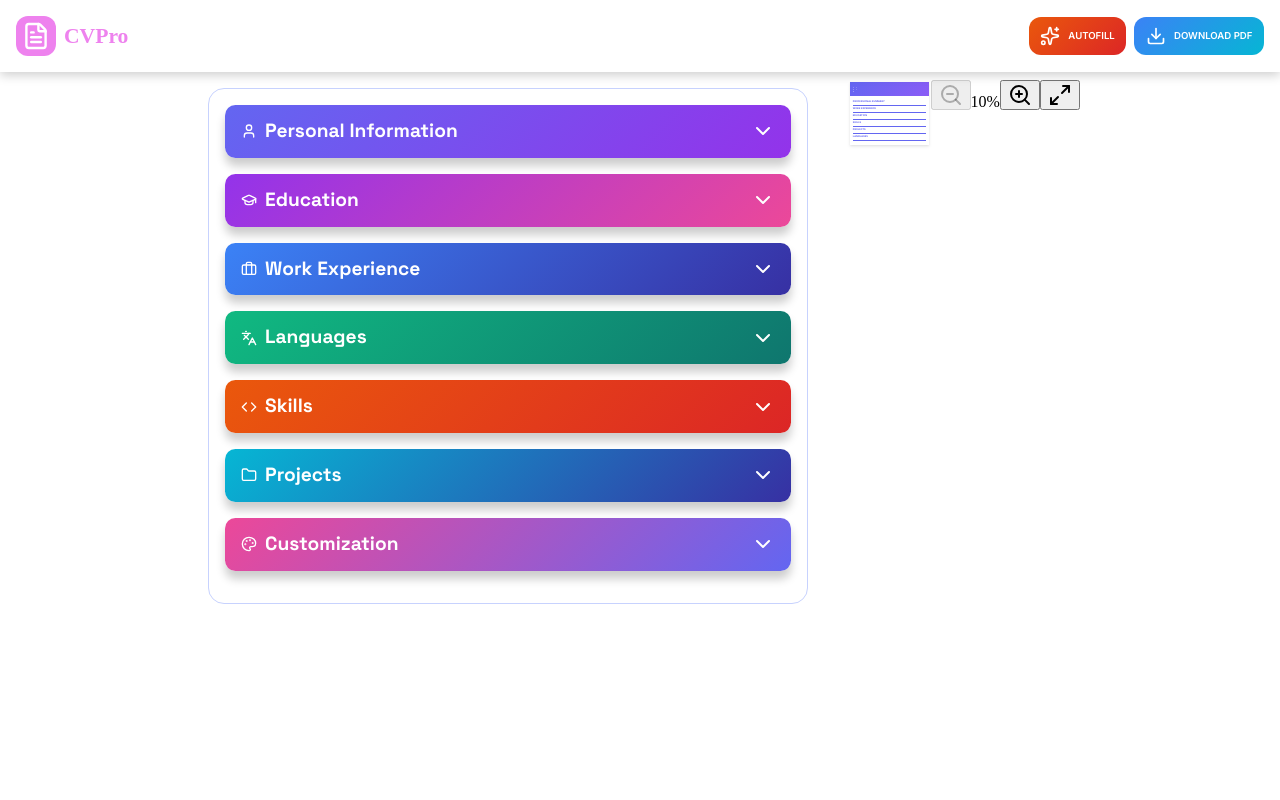
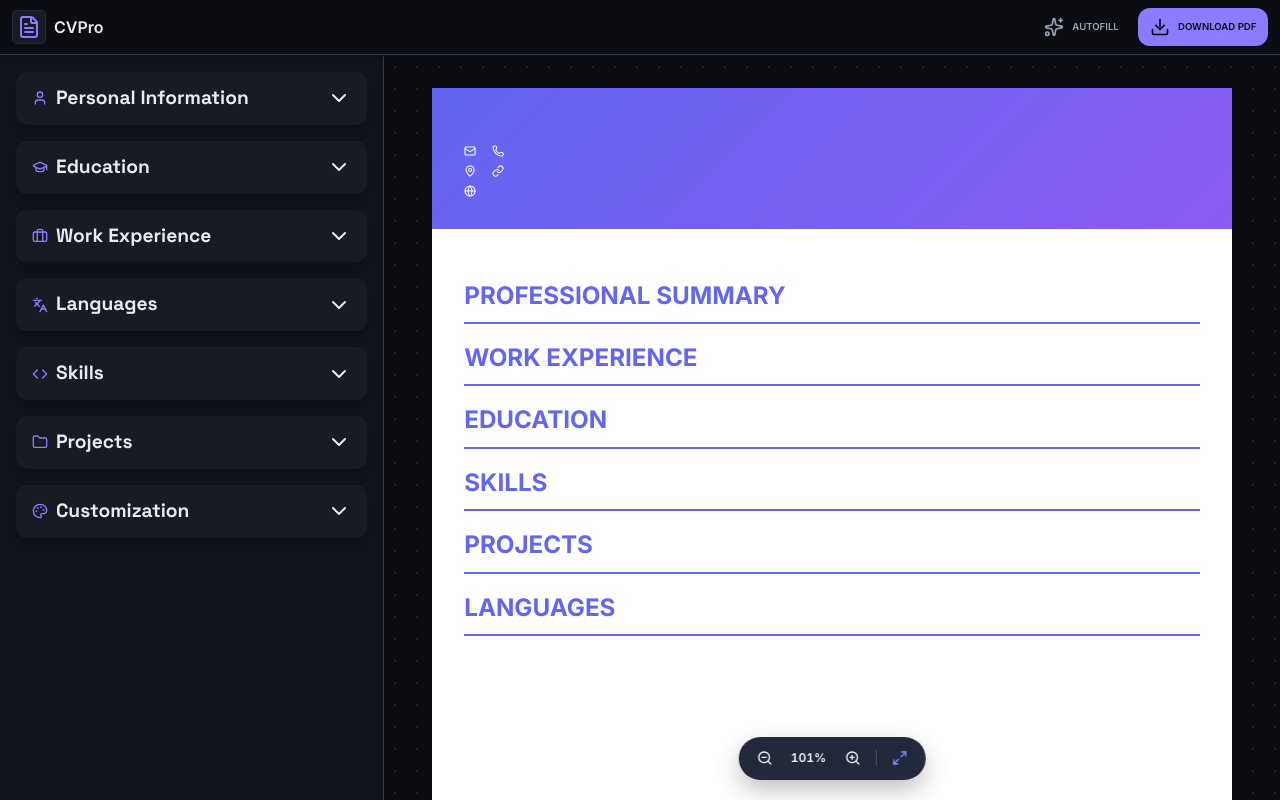
Before and after one commit to RbsDeveloper/odin-project-cv-builder, a React (Vite) app: page / in a window 1280 px wide. Built offline with nearby package versions, Linux system fonts and the light colour scheme.

Commit message:
style: refresh the editor and workspace theme

```diff
--- a/src/styles/App.css
+++ b/src/styles/App.css
@@ -1,6 +1,20 @@
 @import url('https://fonts.googleapis.com/css2?family=Inter:opsz,wght@14..32,400..700&family=Lato:wght@400;500;600;700&family=Montserrat:wght@400..700&family=Open+Sans:wght@400..700&family=Poppins:wght@400;500;600;700&family=Roboto:wght@400..700&family=Space+Grotesk:wght@400..700&display=swap');
 
 :root {
+
+  --bg: #0b0d12;
+  --surface: #11141b;
+  --surface-2: #171b24;
+  --surface-3: #1e232e;
+  --border: #242a36;
+  --border-strong: #323a4a;
+  --text: #e8eaf0;
+  --text-muted: #9aa3b4;
+  --text-faint: #646c7e;
+  --accent: #8b7bff;
+  --accent-strong: #a597ff;
+  --success: #3ddc97;
+  --danger: #ff6b6b;
 
   --primary-indigo-purple: #6366f1;
   --secondary-indigo-purple: #9333EA;
--- a/src/styles/forms.css
+++ b/src/styles/forms.css
@@ -1,8 +1,6 @@
 .editor-wrapper {
     padding: 1rem;
-    border: 1px solid #C7D2FE;
-    border-radius: 1rem;
-    margin: 0.5rem;
+    background-color: var(--surface);
 }
 
 .accordion {
@@ -13,34 +11,8 @@
     overflow: hidden;
     box-shadow: 0 8px 10px rgba(0, 0, 0, 0.2);
     border: none;
-}
-
-.accordion_personalInfo .accordion_header {
-    background: linear-gradient(135deg, var(--primary-indigo-purple), var(--secondary-indigo-purple));
-}
-
-.accordion_education .accordion_header {
-    background: linear-gradient(135deg, var(--secondary-indigo-purple), var(--secondary-rose-pink));
-}
-
-.accordion_work .accordion_header {
-    background: linear-gradient(135deg, var(--primary-blue-ocean), var(--secondary-navy));
-}
-
-.accordion_languages .accordion_header {
-    background: linear-gradient(135deg, var(--primary-emerald-green), var(--secondary-emerald-green));
-}
-
-.accordion_skills .accordion_header {
-    background: linear-gradient(135deg, var(--primary-orange-sunset), var(--secondary-orange-sunset));
-}
-
-.accordion_projects .accordion_header {
-    background: linear-gradient(135deg, var(--secondary-blue-ocean), var(--secondary-navy));
-}
-
-.accordion_customization .accordion_header {
-    background: linear-gradient(135deg, var(--secondary-rose-pink), var(--primary-indigo-purple));
+    font-family: 'Inter', sans-serif;
+    background-color: var(--surface-2);
 }
 
 .accordion_header, .accordion_header h2 {
@@ -49,7 +21,7 @@
 }
 
 .accordion_header {
-    color: #fff;
+    color: var(--text);
     justify-content: space-between;
     width: 100%;
     font-size: .8rem;
@@ -66,6 +38,7 @@
 h2 svg {
     width: 1rem;
     height: 1rem;
+    color: var(--accent);
 }
 
 .chevron {
@@ -84,9 +57,10 @@ h2 svg {
 /*Personal info card*/
 
 .image_selector {
-    background-color: #eef2ff;
-    border: 1px solid #C7D2FE;
-    padding: 1rem;
+    background-color: var(--surface);
+    color: var(--text);
+    border: 1px solid var(--border);
+    padding: .5rem;
     border-radius: .5rem;
     display: flex;
     justify-content: center;
@@ -102,7 +76,6 @@ h2 svg {
 
 .image_selector fieldset {
     display: flex;
-    flex-direction: column;
     align-items: center;
     border: none;
     width: 100%;
@@ -111,6 +84,8 @@ h2 svg {
 
 .image_selector fieldset input {
     width: 100%;
+    color: var(--text);
+    border-color: var(--border);
 }
 
 .personal_info_fields {
@@ -118,13 +93,19 @@ h2 svg {
     flex-direction: column;
     gap: .5rem;
     border: none;
-    font-family: 'Inter', sans-serif;
 }
 
 .personal_info_fields label {
     display: flex;
     align-items: center;
     gap: .5rem;
+    color: var(--text-faint);
+}
+
+.personal_info_fields input, .personal_info_fields textarea {
+    background-color: var(--surface);
+    color: var(--text);
+    border-color: var(--border-strong);
 }
 
 .personal_info_fields svg.lucide {
@@ -137,7 +118,8 @@ h2 svg {
     width: 5rem;
     height: 5rem;
     border-radius: 50%;
-    background: linear-gradient(250deg, var(--primary-indigo-purple), var(--secondary-indigo-purple));
+    background: transparent;
+    border: 1px solid var(--border-strong);
     display: flex;
     justify-content: center;
     align-items: center;
@@ -146,62 +128,111 @@ h2 svg {
 }
 
 #upload_btn {
-    background-color: #fff;
-    color: var(--primary-indigo-purple);
+    background-color: var(--surface-3);
+    color: var(--accent);
     width: 100%;
     display: flex;
     align-items: center;
     justify-content: center;
     gap: .5rem;
-    padding: .35rem 2rem;
-    border-radius: .7rem;
-    border: 1px solid #C7D2FE;
+    padding: .2rem;
+    border-radius: .3rem;
+    border: 1px solid var(--border);
     font-size: .85rem;
+    font-weight: 600;
+    cursor: pointer;
+    transition:
+        color 180ms ease,
+        background-color 180ms ease,
+        border-color 180ms ease,
+}
+
+#upload_btn:hover {
+    background: var(--surface);
+    border-color: var(--primary-indigo-purple);
 }
 
 #upload_btn svg.lucide {
     width: 1rem;
     height: 1rem;
+    transition: transform 180ms ease;
+}
+
+#upload_btn:hover svg.lucide {
+    transform: translateY(-2px) scale(1.08);
+}
+
+#upload_btn:active {
+    background: #e0e7ff;
+    box-shadow: 0 2px 5px rgb(99 102 241 / 15%);
+    transform: translateY(0) scale(.98);
+}
+
+#upload_btn:focus-visible {
+    outline: 3px solid rgb(99 102 241 / 35%);
+    outline-offset: 3px;
+}
+
+@media (prefers-reduced-motion: reduce) {
+    #upload_btn,
+    #upload_btn svg.lucide {
+        transition: none;
+    }
+
+    #upload_btn:hover,
+    #upload_btn:hover svg.lucide,
+    #upload_btn:active {
+        transform: none;
+    }
 }
 
 
 .card {
-    border: 1px solid #c7d2fe;
+    border: 1px solid var(--border-strong);
     border-radius: .5rem;
     margin-block: 1rem;
+    background-color: var(--surface);
 }
 
 .card_header {
     display: flex;
     justify-content: space-between;
     align-items: center;
-    background-color: #e0e7ff;
     padding: .5rem 1rem;
-    font-size: .65rem;
-    font-family: "Inter", sans-serif;
-    color: #111827;
+    font-size: .5rem;
+    color: var(--text);
+    border-bottom: 1px solid var(--border-strong);
 }
 
 input, select {
-    font-family: 'Inter', sans-serif;
     padding: .25rem .5rem;
     border-radius: .5rem;
-    border: 1px solid #d1d5db;
-    background: transparent;
+    border: 1px solid var(--border-strong);
+    background:  var(--bg);
     font-size: .85rem;
+    color: var(--text);
 }
 
 textarea {
     resize: none;
     padding: .5rem;
     border-radius: .5rem;
-    border: 1px solid lightgray;
-    background: transparent;
+    border: 1px solid var(--border-strong);
+    background: var(--bg);
+    color: var(--text);
+}
+
+input:focus-visible,
+select:focus-visible,
+textarea:focus-visible {
+  outline: none;
+  outline-offset: 2px;
+  border-color: var(--accent);
 }
 
 .card_body {
     padding: 1rem;
-    background-color: #eef2ff;
+    border-radius: 0.5rem;
 }
 
 .card_body form {
@@ -210,8 +241,7 @@ textarea {
 }
 
 .card_body label {
-    color:#4b5563;
-    font-family: 'Inter', sans-serif;
+    color: var(--text-faint);
     font-size: 0.8rem;
     font-weight: 500;
 }
@@ -239,6 +269,11 @@ textarea {
 .header_right_side {
     display: flex;
     gap: .5rem;
+}
+
+.header_right_side button svg {
+    width: .85rem;
+    height: .85rem;
 }
 
 .edit_btn, .save_btn, .delete_btn {
@@ -272,23 +307,67 @@ textarea {
 }
 
 .btn-add {
-    font-family: 'Inter', sans-serif;
     color: var(--primary-indigo-purple);
     font-size: 1rem;
     font-weight: 500;
     display: flex;
-    padding: 0.70rem 1.75rem;
+    padding: 0.75rem 1.25rem;
     width: 100%;
     justify-content: center;
     align-items: center;
     gap: .5rem;
-    border-radius: 1rem;
-    border: dashed 1px;
-    background-color: transparent;
+    border: 1px dashed #a5b4fc;
+    border-radius: .75rem;
+    background: #f8faff;
+    cursor: pointer;
+    transition:
+        color 180ms ease,
+        background-color 180ms ease,
+        border-color 180ms ease,
+        box-shadow 180ms ease,
+        transform 120ms ease;
 }
 
-.accordion_customization .accordion_panel {
-    font-family: 'Inter', sans-serif;
+.btn-add svg {
+    width: 1.125rem;
+    height: 1.125rem;
+    flex: 0 0 auto;
+    transition: transform 180ms ease;
+}
+
+.btn-add:not(:disabled):hover {
+    color: #fff;
+    background: linear-gradient(135deg, var(--primary-indigo-purple), var(--secondary-indigo-purple));
+    border-color: transparent;
+    border-style: solid;
+    box-shadow: 0 5px 14px rgb(99 102 241 / 25%);
+}
+
+.btn-add:not(:disabled):hover svg {
+    transform: rotate(90deg);
+}
+
+.btn-add:not(:disabled):active {
+    transform: translateY(1px) scale(.99);
+    box-shadow: 0 2px 6px rgb(99 102 241 / 20%);
+}
+
+.btn-add:focus-visible {
+    outline: 3px solid rgb(99 102 241 / 35%);
+    outline-offset: 3px;
+}
+
+.btn-add:disabled {
+    color: #9ca3af;
+    background: #f3f4f6;
+    border-color: #d1d5db;
+    border-style: dashed;
+    cursor: not-allowed;
+    box-shadow: none;
+}
+
+.btn-add:disabled svg {
+    opacity: .65;
 }
 
 .theme_btns h4, .font_selector_container label, .layout_btns h4 {
@@ -304,16 +383,15 @@ textarea {
 }
 
 .theme_btn {
-    background-color: #fff;
-    border: 1px solid #D1D5DB;
-    color: #4B5563;
+    background-color: var(--bg);
+    border: 1px solid var(--border);
+    color: var(--text-faint);
     border-radius: .5rem;
     display: flex;
     flex-direction: column;
     align-items: start;
     gap: .25rem;
-    padding: .5rem;
-    font-family: 'Inter', sans-serif;
+    padding: .65rem;
     font-size: .75rem;
     font-weight: 500;
 }
@@ -338,6 +416,10 @@ textarea {
     background-color: var(--secondary-color);
 }
 
+.color_picker label {
+    color: var(--text-faint);
+}
+
 .font_selector_container {
     display: flex;
     flex-direction: column;
@@ -351,22 +433,19 @@ textarea {
 }
 
 .layout_btn {
-    background-color: #fff;
-    border-color: #D1D5DB;
+    background-color: var(--bg);
+    border: 1px solid var(--border);
     border-radius: .5rem;
     display: flex;
     flex-direction: column;
     align-items: start;
     gap: .25rem;
     padding: .5rem;
-    font-family: 'Inter', sans-serif;
     font-weight: 500;
-    color: black;
-    box-shadow: none;
-    border: 1px solid #D1D5DB;
+    color: var(--text);
 }
 
 .layout_btn span {
     font-size: .75rem;
-    color: #4B5563;
+    color: var(--text-faint);
 }
--- a/src/styles/layout.css
+++ b/src/styles/layout.css
@@ -1,3 +1,7 @@
+body {
+  background-color: var(--surface);
+}
+
 main {
   display: flex;
   flex-direction: column;
@@ -6,12 +10,13 @@ main {
   min-height: 0;
   width: 100%;
   box-sizing: border-box;
-  padding-block: 5rem;
+  padding-block: 3.5rem;
   overflow: hidden;
 }
 
 .cv_preview_modal {
     display: none;
+    position: relative;
 }
 
 .cv_preview_modal.active {
@@ -28,6 +33,20 @@ main {
     z-index: 1000;
 }
 
+.preview_scroll {
+  width: 100%;
+  height: 100%;
+  overflow: auto;
+  background-color: #0b0d12;
+  background-image: radial-gradient(#1e232e 1px, transparent 1px);
+  background-size: 22px 22px;
+}
+
+.preview_stage {
+  width: fit-content;
+  margin: 2rem auto 5rem;
+}
+
 .a4-page {
   background-color: #fff;
   box-shadow:
@@ -37,8 +56,9 @@ main {
   margin: 1rem;
   display: flex;
   flex-direction: column;
-  min-width: (100%, 210mm);
-  max-width: 100%;
+  width: 794px;
+  min-height: 1123px;
+  flex-shrink: 0;
   font-family: var(--cv-font-family), Arial, sans-serif;
 }
 
@@ -51,11 +71,12 @@ main {
 }
 
 nav {
-  background-color: #fff;
+  background-color: var(--bg);
+  border-bottom: 1px solid var(--border-strong);
   display: grid;
   grid-template-columns: 1fr;
   align-items: center;
-  padding: 1rem;
+  padding: .5rem .75rem;
   position: fixed;
   top: 0;
   left: 0;
@@ -70,6 +91,20 @@ nav {
   gap: 0.5rem;
 }
 
+.logoContainer .icon {
+  border: 1px solid var(--border);
+  color: var(--accent);
+  background-color: var(--surface-2);
+  padding: .25rem;
+  border-radius: .3rem;
+}
+
+.logoContainer .logoText {
+  color: var(--text);
+  font-family: Inter, 'sans-serif';
+  font-weight: 600;
+}
+
 .navButtons {
   position: fixed;
   width: auto;
@@ -79,7 +114,6 @@ nav {
   border-top: 1px solid #ccc;
   display: flex;
   align-items: center;
-  background-color: #fff;
   padding: 0.75rem 1rem;
   padding-bottom: max(0.75rem, env(safe-area-inset-bottom));
   list-style: none;
@@ -116,59 +150,38 @@ nav {
   min-width: 0;
   box-sizing: border-box;
   white-space: nowrap;
+  cursor: pointer;
+  transition:
+    transform 140ms ease,
+    box-shadow 180ms ease,
+    filter 180ms ease;
 }
 
 .nav_btn svg {
   width: 1.25rem;
   height: 1.25rem;
   flex: 0 0 1.25rem;
+  transition: transform 180ms ease;
 }
 
-.icon {
-  display: flex;
-  border-radius: .75rem;
-  width: 2.5rem;
-  height: 2.5rem;
-  justify-content: center;
-  align-items: center;
-  background-color: violet;
-}
-
-.icon svg {
-  padding: .35em;
-  width: 100%;
-  height: 100%;
-  color: #fff;
-}
-
-.logoText {
-  text-align: left;
-  line-height: 1.25rem;
-}
-
-.logoText p {
-  color: violet;
-  font-size: 1.35rem;
-  font-weight: bold;
-}
-
-.logoText span {
-  font-size: .85rem;
+.logoImage {
+  display: block;
+  width: 3rem;
+  height: 3rem;
+  object-fit: contain;
 }
 
 .autoFill_Btn {
-  color: #fff;
-  background: linear-gradient(135deg, var(--primary-orange-sunset), var(--secondary-orange-sunset))
-}
+  color: var(--text-muted);
+  background: transparent;
+  border: none;
 
-.printCv_Btn {
-  border: 1px solid var(--primary-indigo-purple);
-  background-color: #fff;
 }
 
 .downloadPdf_Btn {
-  color: #fff;
-  background: linear-gradient(135deg, var(--primary-blue-ocean), var(--secondary-blue-ocean))
+  color: var(--bg);
+  background-color: var(--accent);
+
 }
 
 .preview_btn {
@@ -176,9 +189,51 @@ nav {
   background: linear-gradient(135deg, var(--primary-emerald-green), var(--secondary-emerald-green))
 }
 
+.autoFill_Btn:hover {
+  color: var(--text);
+  background-color: var(--surface-3);
+}
+
+.downloadPdf_Btn:hover {
+  background-color: var(--accent-strong);
+}
+
+.nav_btn:not(:disabled):hover {
+  transform: translateY(-2px);
+  box-shadow: 0 6px 14px rgb(31 41 55 / 18%);
+}
+
+.nav_btn:not(:disabled):hover svg {
+  transform: scale(1.08);
+}
+
+.nav_btn:not(:disabled):active {
+  filter: brightness(.96);
+  transform: translateY(0) scale(.97);
+  box-shadow: 0 2px 5px rgb(31 41 55 / 16%);
+}
+
+.nav_btn:focus-visible {
+  outline: 3px solid rgb(99 102 241 / 40%);
+  outline-offset: 3px;
+}
+
 .nav_btn svg {
   width: 1rem;
   height: 1rem;
+}
+
+@media (prefers-reduced-motion: reduce) {
+  .nav_btn,
+  .nav_btn svg {
+    transition: none;
+  }
+
+  .nav_btn:not(:disabled):hover,
+  .nav_btn:not(:disabled):hover svg,
+  .nav_btn:not(:disabled):active {
+    transform: none;
+  }
 }
 
 /*Editor side*/
@@ -384,6 +439,75 @@ address h1 {
   font-weight: 600;
 }
 
+.preview_toolbar {
+  position: fixed;
+  bottom: 5.25rem;
+  left: 50%;
+  transform: translateX(-50%);
+  z-index: 1500;
+  display: flex;
+  align-items: center;
+  gap: 0.25rem;
+  width: max-content;
+  padding: 0.35rem 0.6rem;
+  border-radius: 999px;
+  background: rgba(15, 23, 42, 0.92);
+  color: #f8fafc;
+  backdrop-filter: blur(8px);
+  box-shadow: 0 10px 25px rgba(0, 0, 0, 0.25);
+}
+
+.zoom_btn {
+  display: inline-flex;
+  align-items: center;
+  justify-content: center;
+  flex-shrink: 0;
+  width: 2rem;
+  height: 2rem;
+  padding: 0;
+  border: none;
+  border-radius: 999px;
+  background: transparent;
+  color: #f8fafc;
+  cursor: pointer;
+  transition: background 0.15s ease, color 0.15s ease;
+}
+
+.zoom_btn svg {
+  width: 16px;
+  height: 16px;
+  flex-shrink: 0;
+}
+
+.zoom_btn:hover:not(:disabled) {
+  background: rgba(255, 255, 255, 0.14);
+}
+
+.zoom_btn:disabled {
+  opacity: 0.35;
+  cursor: default;
+}
+
+.zoom_btn.is_active {
+  color: #818cf8;
+}
+
+.zoom_value {
+  min-width: 3rem;
+  text-align: center;
+  font-family: 'Inter', sans-serif;
+  font-size: 0.75rem;
+  font-weight: 600;
+  font-variant-numeric: tabular-nums;
+}
+
+.toolbar_divider {
+  width: 1px;
+  height: 1rem;
+  margin-inline: 0.2rem;
+  background: rgba(255, 255, 255, 0.2);
+}
+
 @media (min-width: 768px) {
   nav {
     display: flex;
@@ -412,9 +536,12 @@ address h1 {
 @media (min-width: 1024px) {
 
   main {
-    height: auto;
-    min-height: 100dvh;
-    gap: 2rem;
+    flex-direction: row;
+    justify-content: center;
+    align-items: flex-start;
+    padding-bottom: 0;
+    height: 100dvh;
+    overflow: hidden;
   }
 
   .navButtons {
@@ -432,28 +559,35 @@ address h1 {
   }
 
   .editor-wrapper {
-    flex: none;
-    max-height: calc(100dvh - 7rem);
-    min-height: 0;
+    flex: 9 1 0;
+    width: auto;
+    min-width: 0;
+    min-height: 100%;
+    max-height: calc(100dvh - 6rem);
     overflow-y: auto;
     overscroll-behavior: contain;
+    border-right: 1px solid var(--border-strong)
   }
 
   .cv_preview_modal,
   .cv_preview_modal.active {
-    position: static;
-    inset: auto;
-    z-index: auto;
     display: flex;
-    flex: none;
-    width: 100%;
-    min-height: 0;
-    max-height: none;
-    justify-content: center;
-    align-items: flex-start;
-    overflow: visible;
-    padding-inline: 1rem;
+    flex: 11 1 0%;
+    min-width: 0;
+    position: relative;
+    top: auto;
+    bottom: auto;
+    left: auto;
+    right: auto;
+    height: calc(100dvh - 3.5rem);
     background: transparent;
+    overflow: hidden;
+    z-index: 1;
+  }
+
+  .preview_toolbar {
+    position: absolute;
+    bottom: 1.25rem;
   }
 
    #cvPreviewBtn {
@@ -466,37 +600,13 @@ address h1 {
 }
 
 @media (min-width: 1280px) {
-  body{
-    display: flex;
-    flex-direction: column;
-    align-items: center;
-  }
-
-  main {
-    flex-direction: row;
-    justify-content: center;
-    align-items: flex-start;
-    justify-content: center;
-    gap: 2rem;
-    padding-inline: 2rem;
-    max-width: 1400px;
-  }
-
   .editor-wrapper {
-    flex: 0 0 600px;
-    width: 600px;
-    margin: 0;
+    flex: 0 1 30%;
+    max-width: 520px;
   }
 
   .cv_preview_modal,
   .cv_preview_modal.active {
-    flex: 1;
-    min-width: 0;
-    padding-inline: 0;
-  }
-
-  .a4-page {
-    width: 210mm;
-    max-width: 100%;
+    flex: 1 1 0;
   }
 }
```
